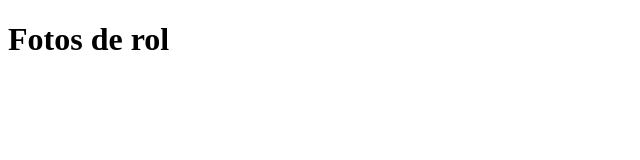
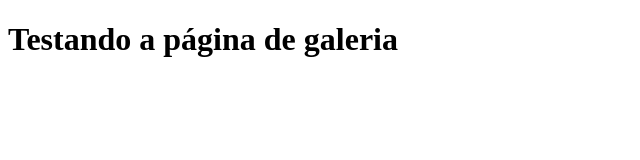
Before and after one commit to JVBC743/teste-github, a plain HTML site: page galeria.html in a window 1280 px wide. Shown: the whole page, without its empty margins (0-640 px from the left). Drawn offline with Linux system fonts and the light colour scheme.

Commit message:
Commit antes do github

```diff
--- a/galeria.html
+++ b/galeria.html
@@ -6,7 +6,7 @@
     <title>Galeria</title>
 </head>
 <body>
-    <h1>Fotos de rol</h1>
+    <h1>Testando a página de galeria</h1>
 
 </body>
 </html>
```
